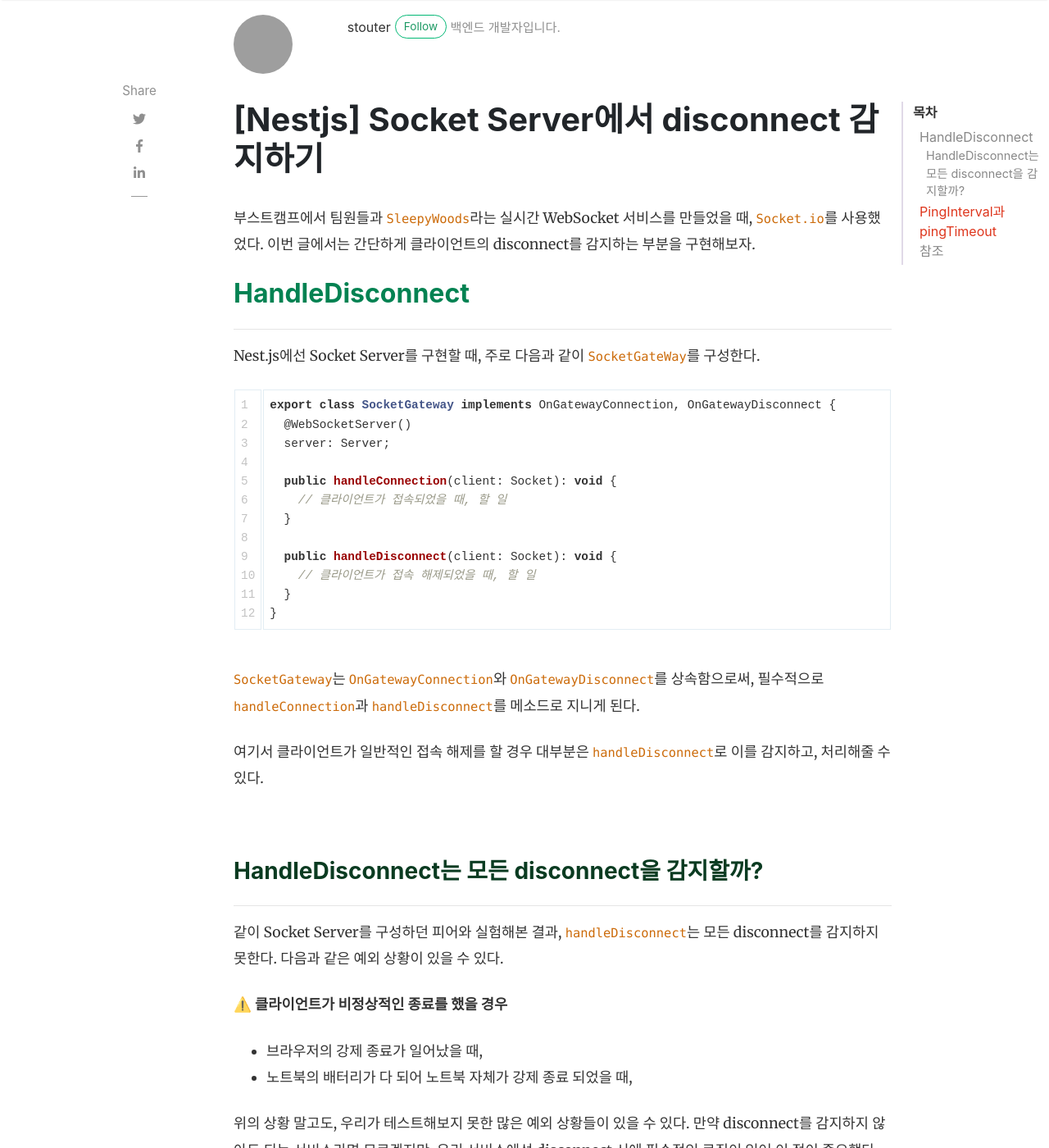
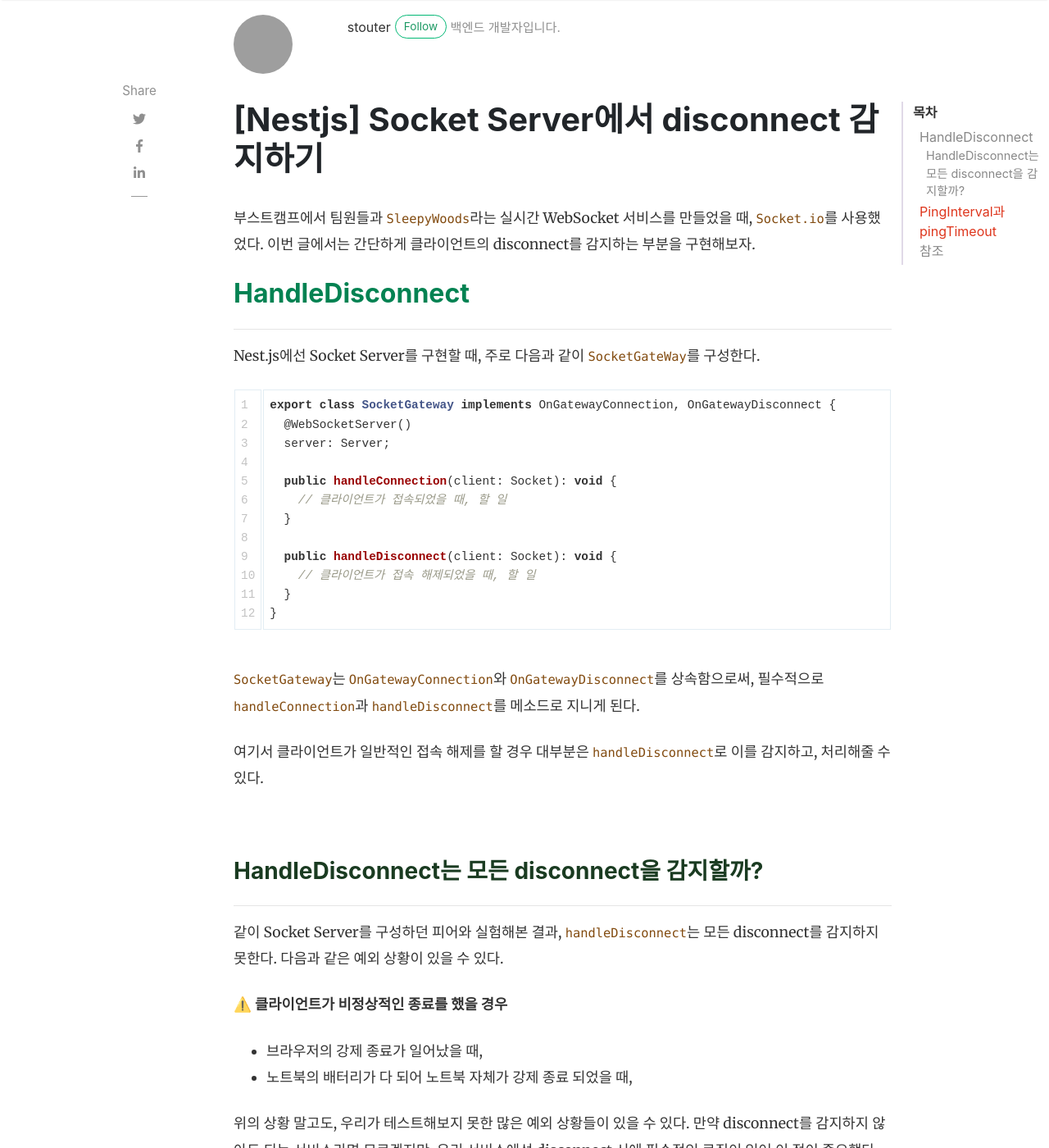
Before and after one commit to comeintostout/comeintostout.github.io, a Jekyll site: the page built from _posts/2022-12-24-nestjs-handle-disconnect.md, in a window 1280 px wide and 1400 px high, scrolled down 213 px. Shown: the whole window at 82% size. Built offline with Jekyll 4.4.1, drawn with Linux system fonts in a browser that asks for light colours; nearby versions of some CDN libraries; comment, search, counter and statistics services are not loaded; grey boxes are pictures that could not be loaded.

Commit message:
[refactor] 스타일 수정2

```diff
--- a/assets/css/screen.css
+++ b/assets/css/screen.css
@@ -13,12 +13,12 @@
 
 a {
     /*color: #038252;*/
-    color: #824b10;
+    color: #cb3048;
     transition: all 0.2s;
 }
 
 a:hover {
-    color: #cb3048;
+    color: #cc6d00;
     text-decoration: none;
 }
 
@@ -338,7 +338,7 @@
 }
 
 blockquote {
-    border-left: 4px solid #2a5ba1;
+    border-left: 4px solid #824b10;
     padding: 0 20px;
     font-style: italic;
     color: rgba(0, 0, 0, .5);
@@ -713,7 +713,7 @@
 
 .article-post h3 {
     /*color : #2a5ba1;*/
-    color: #0a3b21;
+    color: #1a3b21;
 }
 
 .article-post h5 {
@@ -721,7 +721,7 @@
 }
 
 .article-post .highlighter-rouge {
-    color: #cc6b0a;
+    color: #824b10;
 }
 
 .article-post img.shadow {
```
Also changed, not shown: 7 other files.
